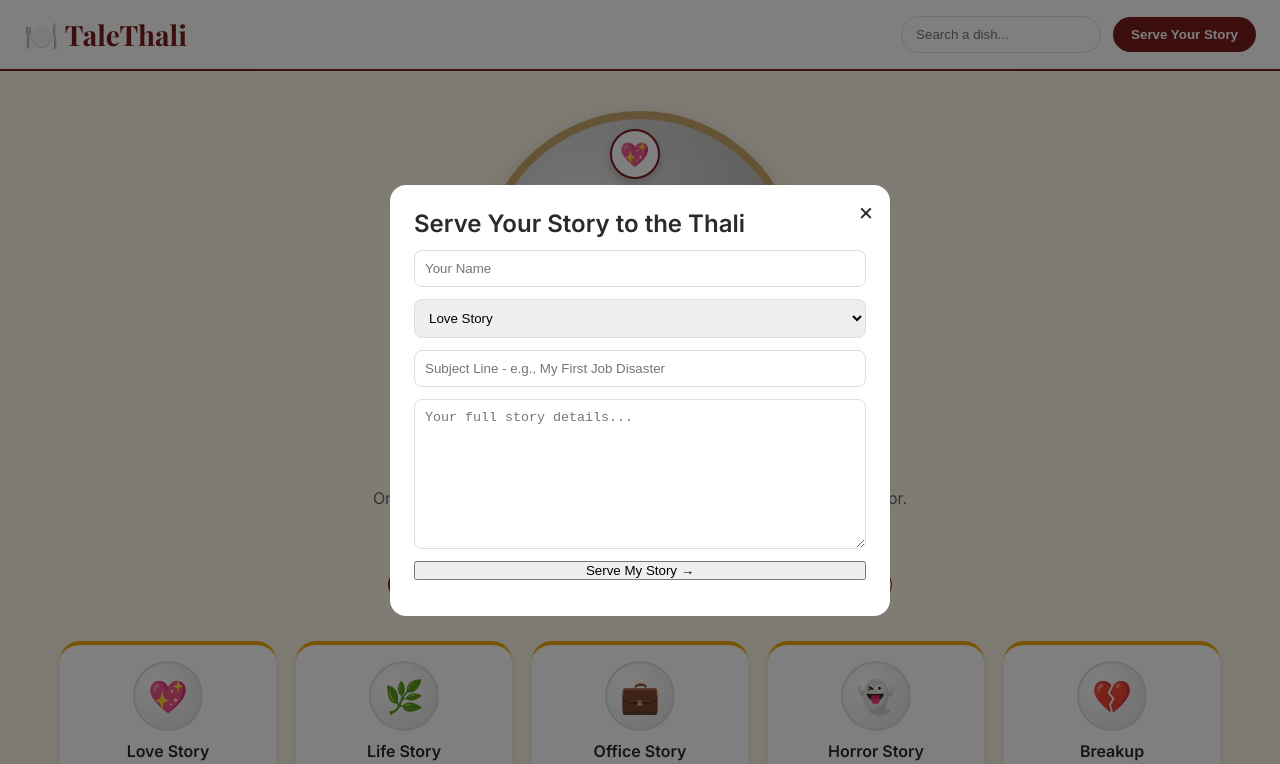
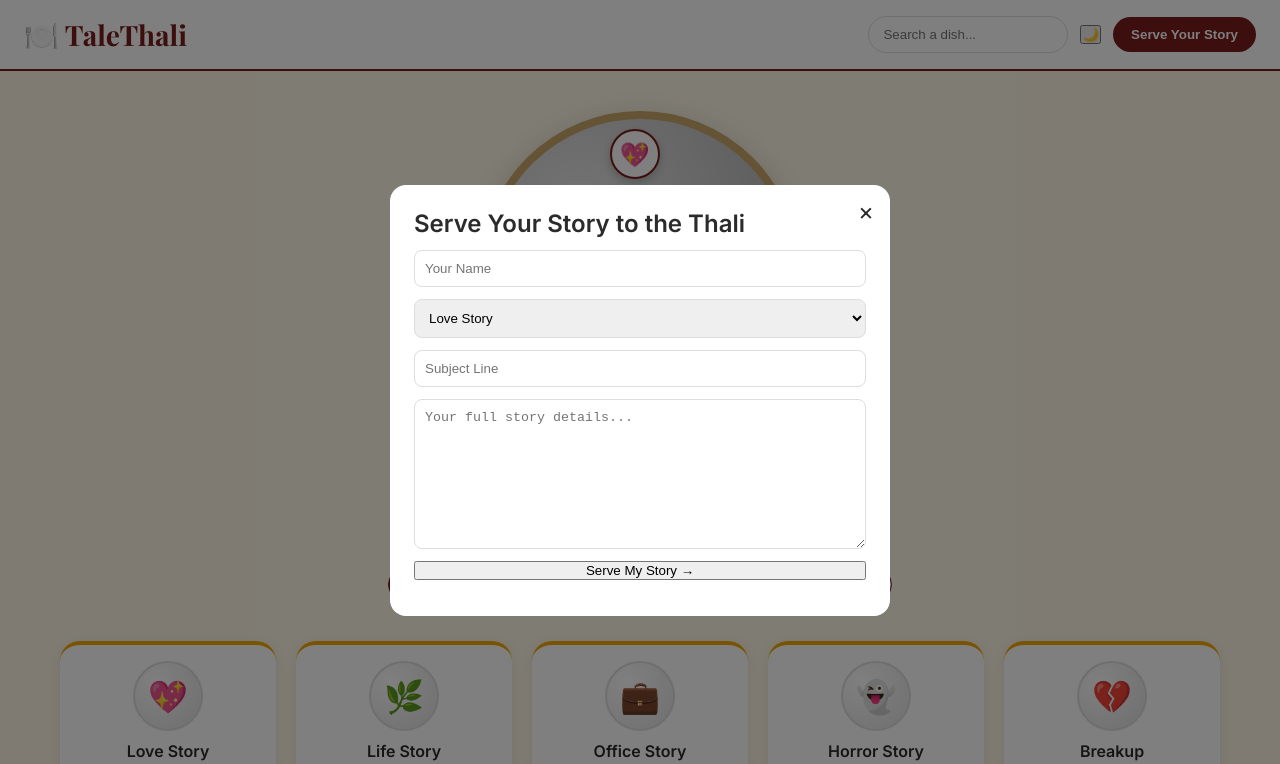
Before and after one commit to prajwal199830/blogs, a plain HTML site: page index.html in a window 1280 px wide. Both pictures are taken after a click on the button "Serve Your Story". Shown: the top 764 px of the page. Drawn offline with nearby package versions, Linux system fonts and the light colour scheme; no server answers.

Commit message:
Modify subject line placeholder in modal
Updated placeholder text for subject input field.

```diff
--- a/index.html
+++ b/index.html
@@ -12,6 +12,7 @@
   <div class="logo">🍽️ TaleThali</div>
   <div class="header-right">
     <input type="text" id="search" placeholder="Search a dish...">
+    <button id="darkToggle" title="Toggle dark mode">🌙</button>
     <button id="serveBtn" class="serve-btn">Serve Your Story</button>
   </div>
 </header>
@@ -31,7 +32,7 @@
       <div class="mini-katori k6">✈️</div>
     </div>
     <h2>Pick a bowl. Taste a story.</h2>
-    <p class="subtitle">One thali, 100 different flavours of life. From sweet love to spicy horror.</p>
+    <p class="subtitle">One thali, 100 different flavours of life.</p>
   </section>
 
   <section class="filters">
@@ -69,7 +70,7 @@
     <h2>Serve Your Story to the Thali</h2>
     <input type="text" id="authorName" placeholder="Your Name">
     <select id="categorySelect"></select>
-    <input type="text" id="subjectInput" placeholder="Subject Line - e.g., My First Job Disaster">
+    <input type="text" id="subjectInput" placeholder="Subject Line">
     <textarea id="detailsInput" placeholder="Your full story details..."></textarea>
     <button onclick="saveStory()" id="saveBtn">Serve My Story →</button>
     <p id="saveStatus"></p>
```
